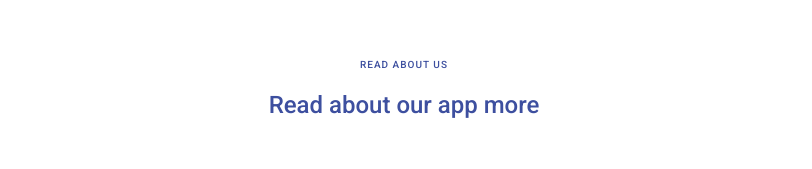
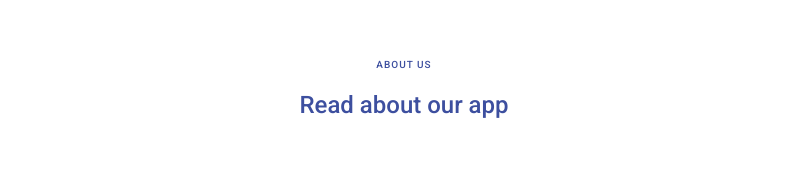
Before and after one commit to Valerij19701971/5.pixso-site-3, a plain HTML site: page index.html in a window 1280 px wide. Shown: the part 112-281 px from the top of the page, without its empty margins (236-1048 px from the left). Drawn offline with Linux system fonts and the light colour scheme.

Commit message:
2025-11-30-21.33

```diff
--- a/index.html
+++ b/index.html
@@ -18,8 +18,8 @@
       <div class="features_container">
          <div class="features_inner">
             <header class="features_header">
-               <h2 class="features_header_title">Read About us</h2>
-               <p class="features_header_text">Read about our app more</p>
+               <h2 class="features_header_title">About us</h2>
+               <p class="features_header_text">Read about our app</p>
             </header>
             <div class="cards">
                <div class="cards_item">
```
